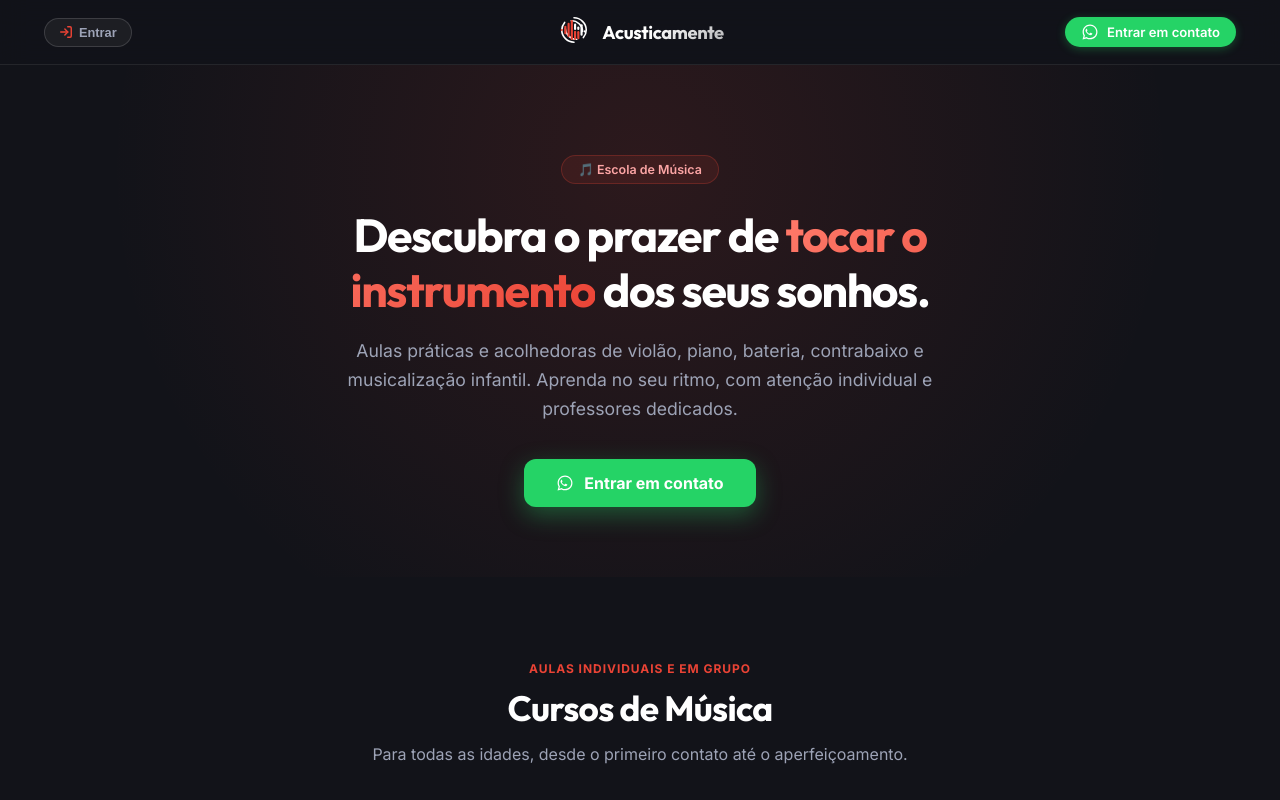
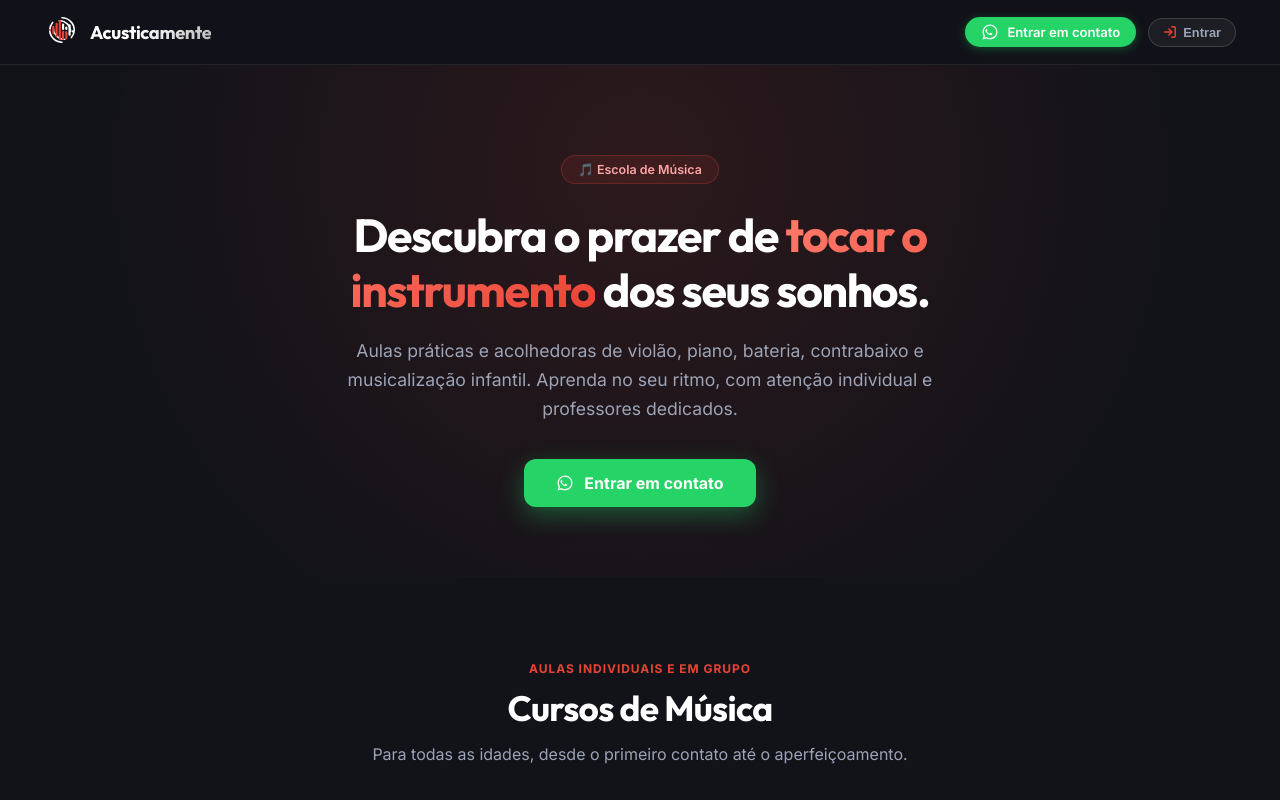
Before and after one commit to Giovane-DevHub/Acusticamente, a website built with Vite: page index.html in a window 1280 px wide. Built offline with nearby package versions, Linux system fonts and the light colour scheme; files whose address does not match are found by name.

Commit message:
feat: reposicionar botao entrar ao lado direito do entrar em contato no cabecalho

```diff
--- a/src/styles/site.css
+++ b/src/styles/site.css
@@ -44,11 +44,32 @@
   gap: 16px;
 }
 
-/* Canto Superior Esquerdo: Botão Pequeno Entrar */
-.site-header-left {
+/* Marca / Logotipo no Canto Esquerdo */
+.site-brand {
   display: flex;
   align-items: center;
-  flex: 1;
+  justify-content: flex-start;
+  gap: 10px;
+  cursor: pointer;
+  user-select: none;
+}
+
+.site-brand-title {
+  font-family: var(--font-heading, inherit);
+  font-size: 1.15rem;
+  font-weight: 800;
+  letter-spacing: -0.02em;
+  background: linear-gradient(135deg, #ffffff 40%, rgba(255, 255, 255, 0.7) 100%);
+  -webkit-background-clip: text;
+  -webkit-text-fill-color: transparent;
+}
+
+/* Canto Direito: Entrar em contato + Entrar */
+.site-header-right {
+  display: flex;
+  align-items: center;
+  justify-content: flex-end;
+  gap: 12px;
 }
 
 .btn-site-login {
@@ -65,6 +86,7 @@
   cursor: pointer;
   transition: all 180ms cubic-bezier(0.16, 1, 0.3, 1);
   user-select: none;
+  white-space: nowrap;
 }
 
 .btn-site-login:hover {
@@ -81,34 +103,6 @@
   color: var(--color-coral, #ea4335);
 }
 
-/* Marca / Logotipo Central */
-.site-brand {
-  display: flex;
-  align-items: center;
-  justify-content: center;
-  gap: 10px;
-  cursor: pointer;
-  user-select: none;
-}
-
-.site-brand-title {
-  font-family: var(--font-heading, inherit);
-  font-size: 1.15rem;
-  font-weight: 800;
-  letter-spacing: -0.02em;
-  background: linear-gradient(135deg, #ffffff 40%, rgba(255, 255, 255, 0.7) 100%);
-  -webkit-background-clip: text;
-  -webkit-text-fill-color: transparent;
-}
-
-/* Canto Direito: Botão WhatsApp */
-.site-header-right {
-  display: flex;
-  align-items: center;
-  justify-content: flex-end;
-  flex: 1;
-}
-
 .btn-site-whatsapp {
   display: inline-flex;
   align-items: center;
@@ -123,6 +117,7 @@
   box-shadow: 0 2px 10px rgba(37, 211, 102, 0.3);
   transition: all 180ms ease;
   user-select: none;
+  white-space: nowrap;
 }
 
 .btn-site-whatsapp:hover {
--- a/src/views/site.ts
+++ b/src/views/site.ts
@@ -28,8 +28,21 @@ export function renderSite(onNavigate: (screen: string) => void): HTMLElement {
     <header class="site-header">
       <div class="site-header-container">
 
-        <!-- Canto Superior Esquerdo: Botão Pequeno Entrar estritamente conforme solicitado -->
-        <div class="site-header-left">
+        <!-- Canto Esquerdo: Marca e Logotipo -->
+        <div class="site-brand" id="site-logo-link">
+          <div class="site-logo">
+            ${renderBrandLogo(settings.logotipoCustomizado, 36)}
+          </div>
+          <span class="site-brand-title">${schoolShortName}</span>
+        </div>
+
+        <!-- Canto Direito: Entrar em contato e ao lado direito o Entrar -->
+        <div class="site-header-right">
+          <a href="${waLink}" target="_blank" rel="noopener noreferrer" class="btn-site-whatsapp">
+            ${WA_ICON_SVG}
+            <span>Entrar em contato</span>
+          </a>
+
           <button type="button" class="btn-site-login" id="btn-header-login" title="Acessar Sistema">
             <span class="site-login-icon">
               <svg width="14" height="14" viewBox="0 0 24 24" fill="none" stroke="currentColor" stroke-width="2.5" stroke-linecap="round" stroke-linejoin="round">
@@ -40,22 +53,6 @@ export function renderSite(onNavigate: (screen: string) => void): HTMLElement {
             </span>
             <span>Entrar</span>
           </button>
-        </div>
-
-        <!-- Centro: Marca e Logotipo -->
-        <div class="site-brand" id="site-logo-link">
-          <div class="site-logo">
-            ${renderBrandLogo(settings.logotipoCustomizado, 36)}
-          </div>
-          <span class="site-brand-title">${schoolShortName}</span>
-        </div>
-
-        <!-- Canto Direito: Apenas WhatsApp com logo e texto Entrar em contato -->
-        <div class="site-header-right">
-          <a href="${waLink}" target="_blank" rel="noopener noreferrer" class="btn-site-whatsapp">
-            ${WA_ICON_SVG}
-            <span>Entrar em contato</span>
-          </a>
         </div>
       </div>
     </header>
```
Also changed, not shown: dist/assets/index-C40BNohT.css (deleted), dist/assets/index-C9bd3kQm.js, dist/assets/index-CHQDMJ7Q.css (added), dist/index.html.
